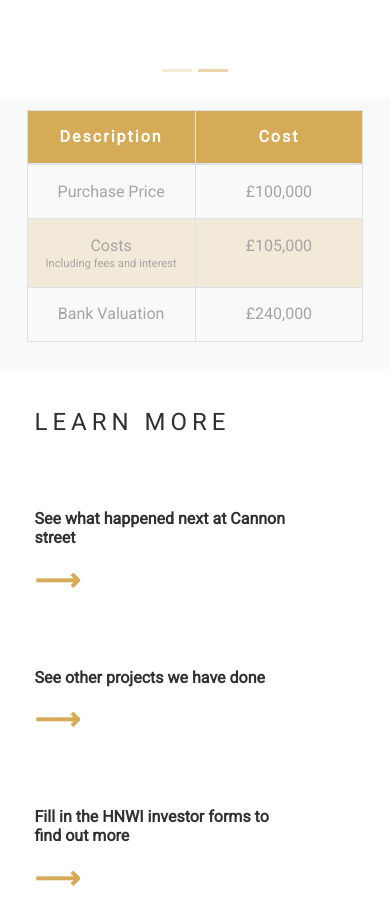
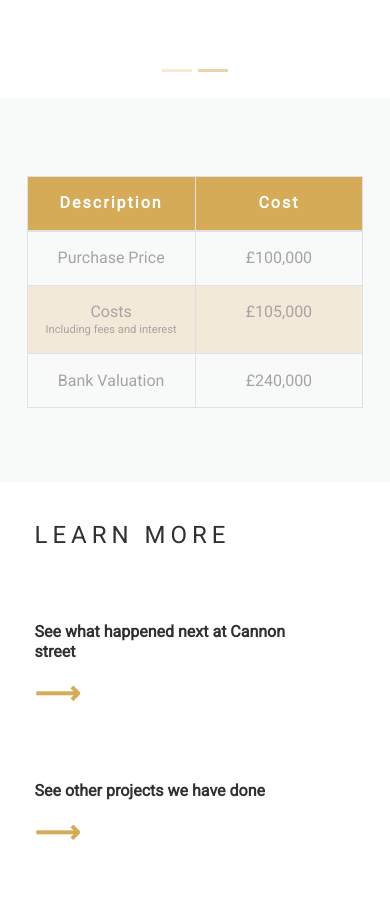
Before and after one commit to ccnn1010/PropertyProject, a plain HTML site: page projects.html in a window 390 px wide. Shown: the part 2293-3191 px from the top of the page. Drawn offline with nearby package versions, Linux system fonts and the light colour scheme.

Commit message:
padding table increased mobile version

```diff
--- a/style.css
+++ b/style.css
@@ -1657,6 +1657,8 @@ max-height:100%; */
   }
 
 
+
+
  @media (min-width:770px) and (max-height: 1366px)   {
     .projects-box-1 h1 {
         font-size: 3.3rem;
@@ -1786,7 +1788,7 @@ max-height:100%; */
     display: flex;
     justify-content: center;
     align-items: center;
-    padding: 3%;
+    padding: 20% 3% 15%;
     font-family: roboto;
     font-size: 1rem;
 }
```
Also changed, not shown: projects.html (+14 -0 lines).
